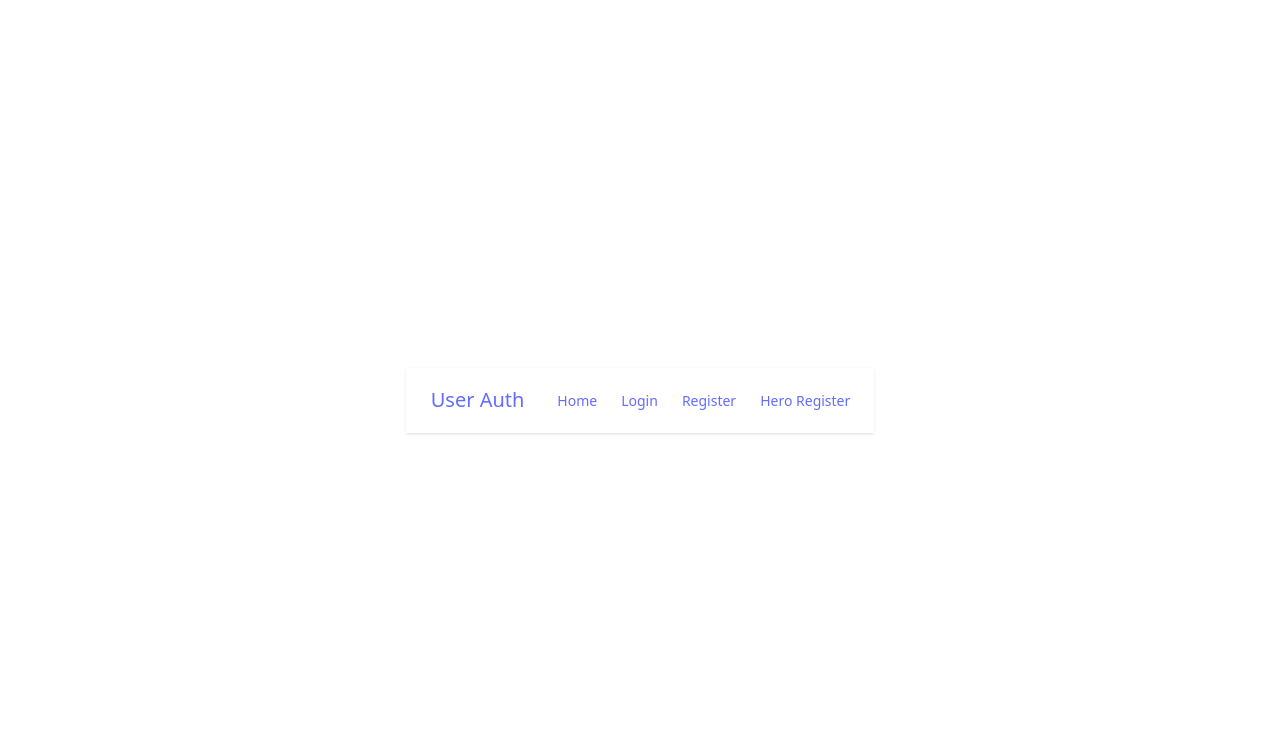
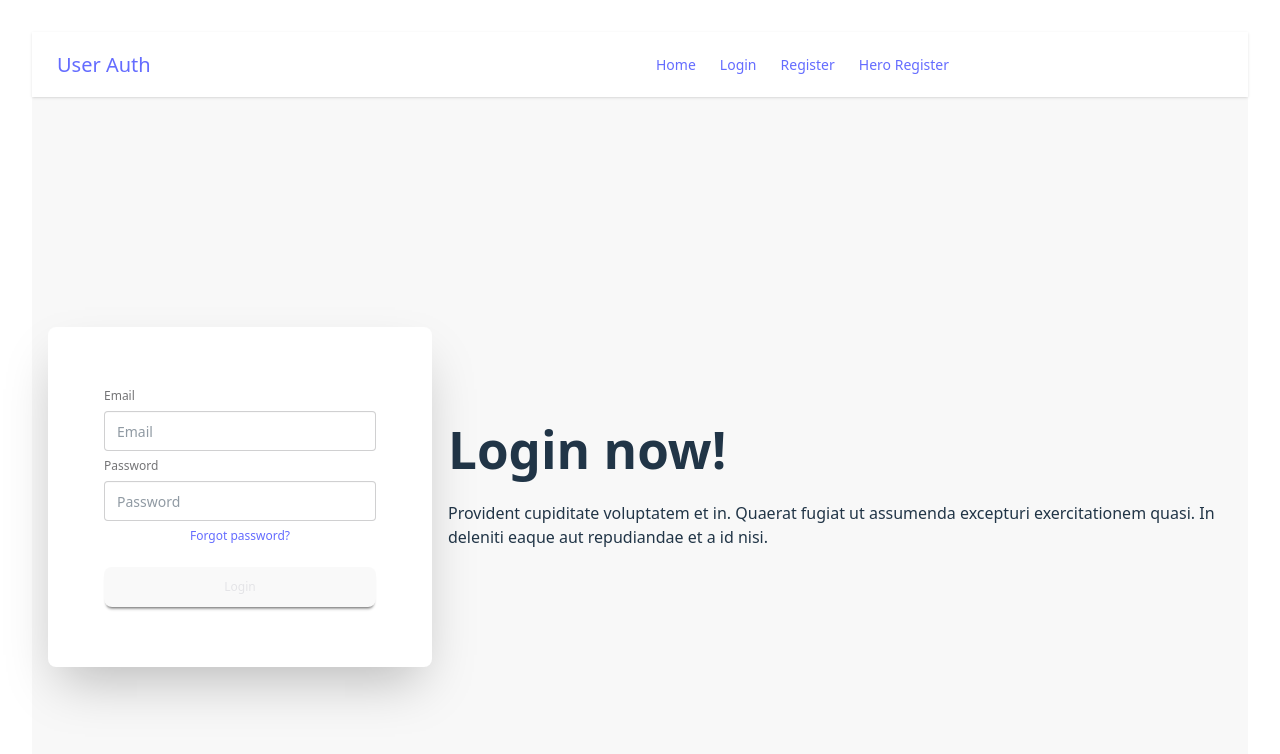
Before and after one commit to jnakht/user-email-password-auth, a React (Vite) app: page /login in a window 1280 px wide. Shown: the top 754 px of the page. Built offline with nearby package versions, Linux system fonts and the light colour scheme.

Commit message:
login successful

```diff
--- a/src/components/Login/Login.jsx
+++ b/src/components/Login/Login.jsx
@@ -1,9 +1,47 @@
+import { signInWithEmailAndPassword } from "firebase/auth";
+import auth from "../../firebase/firebase.config";
 
 
 const Login = () => {
+    const handleLogin = e => {
+        e.preventDefault();
+        const userEmail = e.target.email.value;
+        const userPassword = e.target.password.value;
+        signInWithEmailAndPassword(auth, userEmail, userPassword)
+        .then(result => {
+            console.log(result.user);
+        })
+        .then(error => console.error(error))
+    }
     return (
-        <div>
-
+        <div className="hero bg-base-200 min-h-screen">
+            <div className="hero-content flex-col lg:flex-row-reverse">
+                <div className="text-center lg:text-left">
+                    <h1 className="text-5xl font-bold">Login now!</h1>
+                    <p className="py-6">
+                        Provident cupiditate voluptatem et in. Quaerat fugiat ut assumenda excepturi exercitationem
+                        quasi. In deleniti eaque aut repudiandae et a id nisi.
+                    </p>
+                </div>
+                <div className="card bg-base-100 w-full max-w-sm shrink-0 shadow-2xl">
+                    <form onSubmit={handleLogin}>
+                        <div className="card-body">
+                            <fieldset className="fieldset">
+                                <label className="fieldset-label">Email</label>
+                                <input type="email" className="input"
+                                name='email'
+                                placeholder="Email" />
+                                <label className="fieldset-label">Password</label>
+                                <input type="password"
+                                name='password'
+                                className="input" placeholder="Password" />
+                                <div><a className="link link-hover">Forgot password?</a></div>
+                                <button className="btn btn-neutral mt-4">Login</button>
+                            </fieldset>
+                        </div>
+                    </form>
+                </div>
+            </div>
         </div>
     );
 };
--- a/src/components/SignUp/SignUp.jsx
+++ b/src/components/SignUp/SignUp.jsx
@@ -32,6 +32,7 @@
             console.error(error);
             setRegisterError(error.message);
         })
+
     }
 
     const handleTermsAndConditions = (e) => {
```
